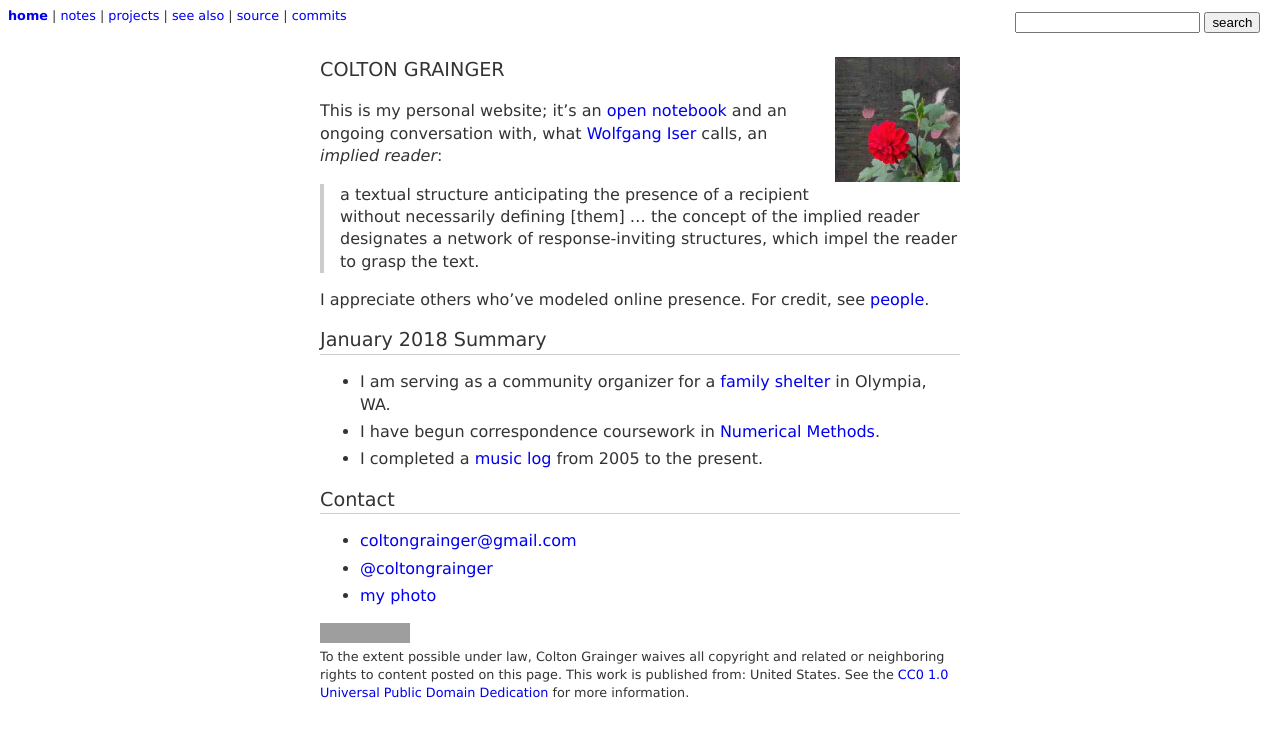
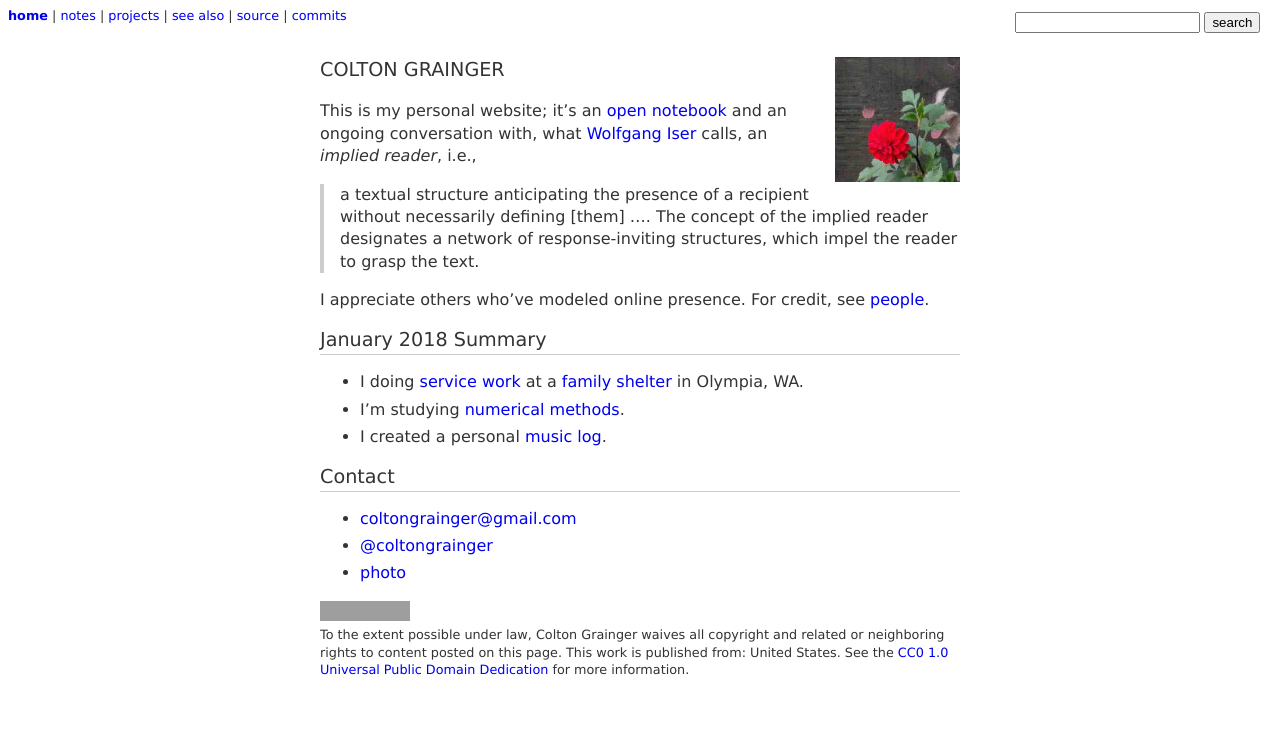
Before and after one commit to coltongrainger/blog, a Jekyll site: the page built from index.md, in a window 1280 px wide. Shown: the top 737 px of the page. Built offline with Jekyll 4.4.1, drawn with Linux system fonts in a browser that asks for light colours; our own code applies the rules of GitHub Pages for plain Markdown files; grey boxes are pictures that could not be loaded.

Commit message:
revamp index

```diff
--- a/index.md
+++ b/index.md
@@ -10,19 +10,19 @@ date: 2017-07-15
 
 # Colton Grainger
 
-This is my personal website; it's an [open notebook](http://wcm1.web.rice.edu/open-notebook-history.html) and an ongoing conversation with, what [Wolfgang Iser](https://en.wikipedia.org/wiki/Wolfgang_Iser) calls, an *implied reader*:
-> a textual structure anticipating the presence of a recipient without necessarily defining [them] ... the concept of the implied reader designates a network of response-inviting structures, which impel the reader to grasp the text.
+This is my personal website; it's an [open notebook](http://wcm1.web.rice.edu/open-notebook-history.html) and an ongoing conversation with, what [Wolfgang Iser](https://en.wikipedia.org/wiki/Wolfgang_Iser) calls, an *implied reader*, i.e.,
+> a textual structure anticipating the presence of a recipient without necessarily defining [them] .... The concept of the implied reader designates a network of response-inviting structures, which impel the reader to grasp the text.
 
 I appreciate others who've modeled online presence. For credit, see [people](/see-also#people).
 
 ## January 2018 Summary
 
-- I am serving as a community organizer for a [family shelter](http://volunteer.fscss.org) in Olympia, WA.
-- I have begun correspondence coursework in [Numerical Methods](/math-428).
-- I completed a [music log](/music-log) from 2005 to the present.
+- I doing [service work](https://github.com/coltongrainger/work) at a [family shelter](http://volunteer.fscss.org) in Olympia, WA.
+- I'm studying [numerical methods](/math-428).
+- I created a personal [music log](/music-log).
 
 ## Contact
 
 - [coltongrainger@gmail.com](mailto:coltongrainger@gmail.com)
 - [@coltongrainger](https://twitter.com/coltongrainger)
-- [my photo](/images/identification-photo.jpg)
+- [photo](/images/identification-photo.jpg)
```
Also changed, not shown: _posts/2017-12-14-music-log.md (+2 -2 lines).
